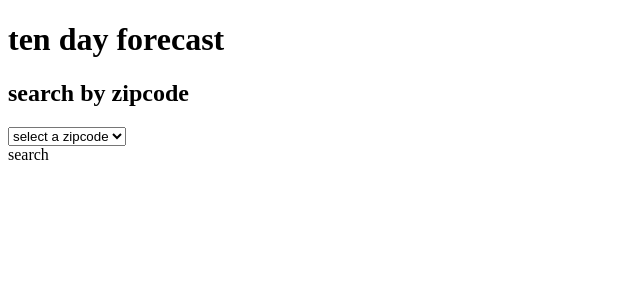
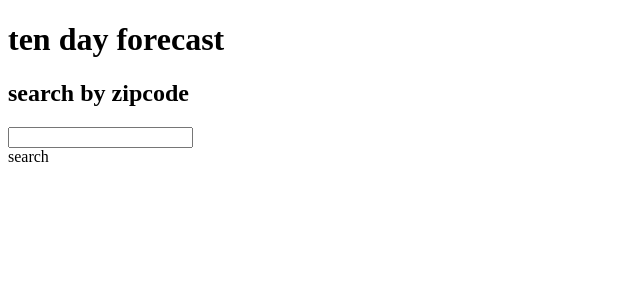
Before and after one commit to davidbrekke/ten-day-forecast, a Next.js app in the folder packages/frontend/: page / in a window 1280 px wide. Shown: the top 300 px of the page, without its empty margins (0-640 px from the left). Built offline with nearby package versions, Linux system fonts and the light colour scheme.

Commit message:
add text input for zipcode

```diff
--- a/packages/frontend/src/components/forecast/index.jsx
+++ b/packages/frontend/src/components/forecast/index.jsx
@@ -5,12 +5,12 @@ import { parseDate } from '@utils/parseDate'
 const Forecast = ({ forecasts }) => (
   <>
     <CurrentForecast
-      date={parseDate(forecasts[0].intervals[0].startTime)}
+      date={parseDate(forecasts[1].intervals[0].startTime)}
       forecast={forecasts[0].intervals[0].values.weatherCode}
       temp={forecasts[0].intervals[0].values.temperature}
       wind={forecasts[0].intervals[0].values.windSpeed}
     />
-    {forecasts[1].intervals.map((forecast, i) => (
+    {forecasts[0].intervals.map((forecast, i) => (
       <DayForecast
         key={i}
         date={parseDate(forecast.startTime)}
--- a/packages/frontend/src/components/zipcodeSearch/index.jsx
+++ b/packages/frontend/src/components/zipcodeSearch/index.jsx
@@ -21,6 +21,9 @@ const ZipcodeSearch = ({
       setForecasts(null)
       setError(null)
       setIsLoading(true)
+      // const response = await fetch(
+      //   `http://localhost:4000/forecast?zipcode=${zipcode}`
+      // )
       const response = await fetch(awsEndpoint(zipcode))
       if (!response.ok) {
         setError(response.statusText)
@@ -29,14 +32,20 @@ const ZipcodeSearch = ({
       }
       const responseData = await response.json()
       setIsLoading(false)
-      setForecasts(responseData.data.timelines)
+      setForecasts(responseData.timelines)
     }
   }
 
   return (
     <div className="flex flex-col items-center gap-4 p-4 rounded-xl shadow-xl bg-white">
       <h2 className="text-xl text-gray-600">search by zipcode</h2>
-      <select
+      <input
+        type="text"
+        className="border-2 border-blue-200 outline-none px-4 py-2 rounded-lg text-gray-700 shadow-lg hover:shadow-xl transition"
+        onChange={(e) => setZipcode(e.target.value)}
+        value={zipcode}
+      />
+      {/* <select
         name="zipcode"
         className="border-2 border-blue-200 outline-none px-4 py-2 rounded-lg text-gray-700 cursor-pointer shadow-lg hover:shadow-xl transition"
         onChange={(e) => setZipcode(e.target.value)}
@@ -46,7 +55,7 @@ const ZipcodeSearch = ({
         <option value="90210">90210</option>
         <option value="94133">94133</option>
         <option value="03801">03801</option>
-      </select>
+      </select> */}
       <div
         className="bg-blue-300 hover:bg-blue-400 transition hover:scale-105 text-gray-50 w-min font-bold py-2 px-4 rounded-lg shadow-lg hover:shadow-xl cursor-pointer"
         onClick={handleForecastSearch}
```
